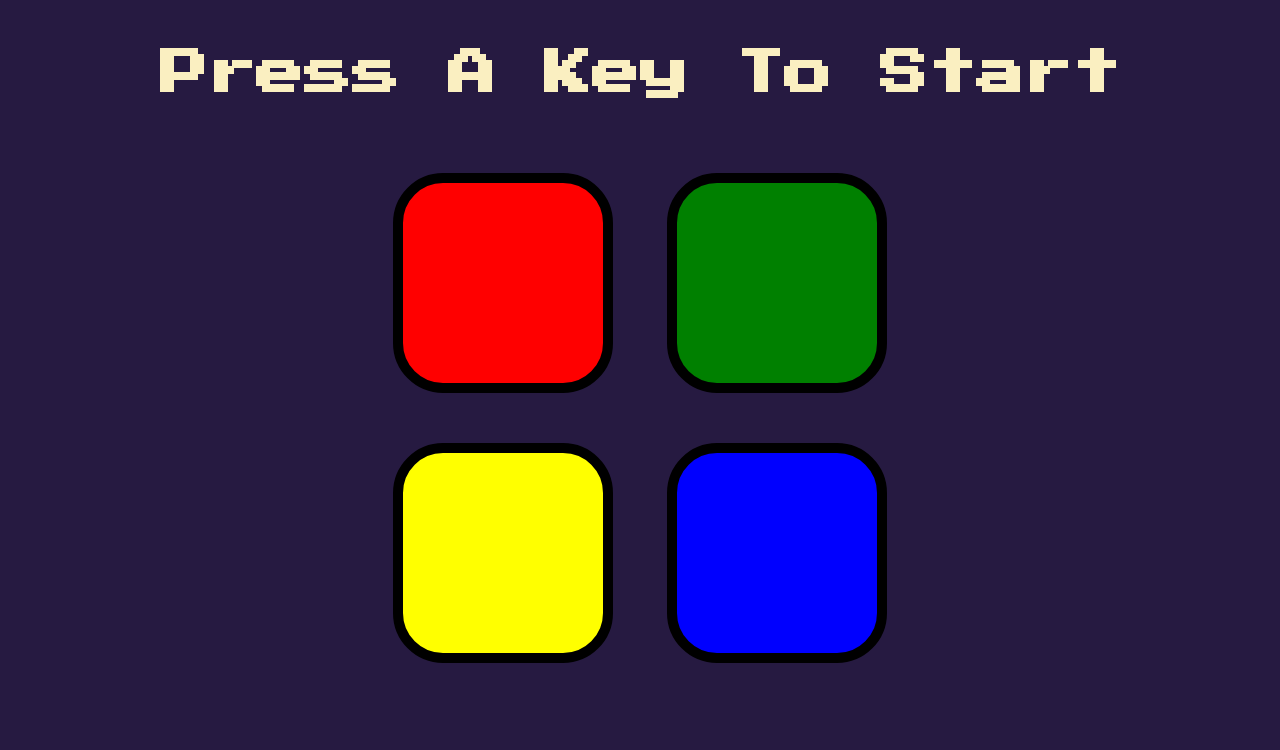
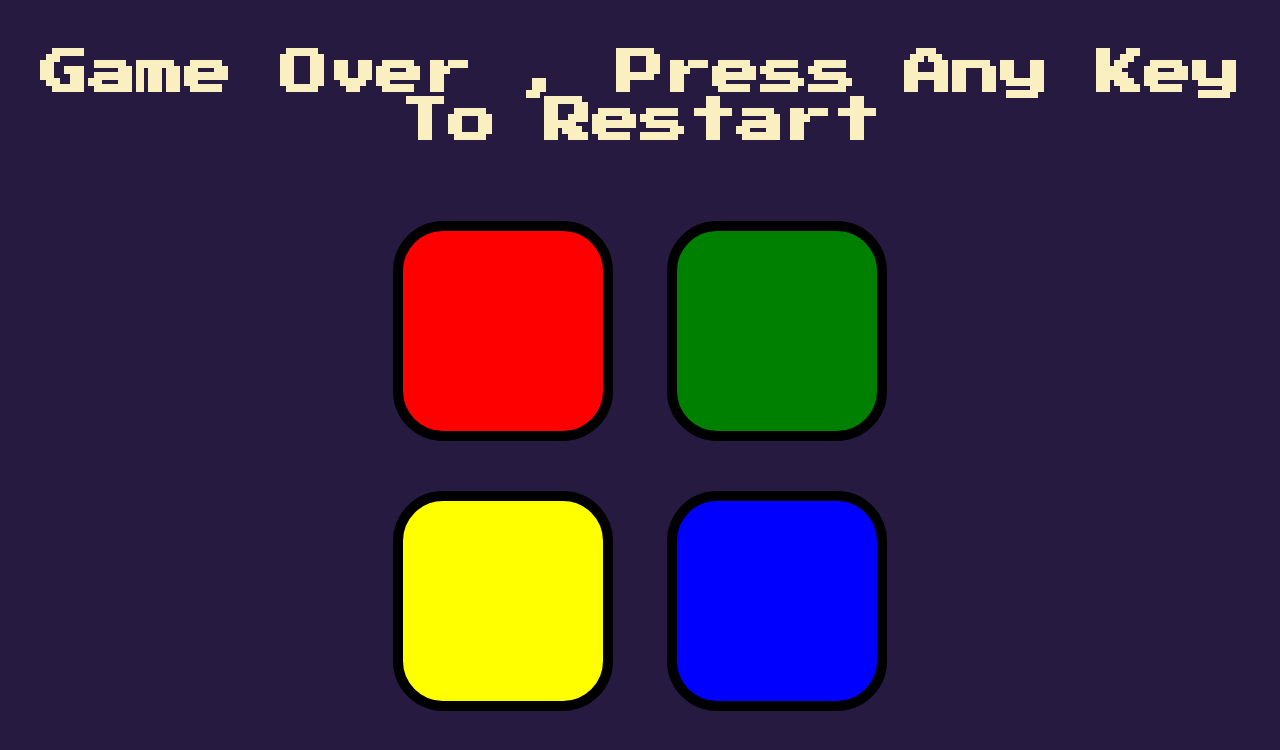
Before and after one commit to naina25/SimonGame, a plain HTML site: page simon.html in a window 1280 px wide. Both pictures are taken after a click on the button 503 px from the left and 283 px from the top of the page. Drawn offline with nearby package versions, Linux system fonts and the light colour scheme.

Commit message:
Added Animations when game is over

```diff
--- a/actions.js
+++ b/actions.js
@@ -49,4 +49,12 @@ function checkAnswer(currentLevel){
             userClickedPattern = [];
         }
     }
+    else{
+        playSound('wrong');
+        $('body').addClass('gameOver');
+        setTimeout(function(){
+            $('body').removeClass('gameOver');
+        },200);
+        $('h1').text('Game Over , Press any key to restart');
+    }
 }
--- a/styles.css
+++ b/styles.css
@@ -39,3 +39,6 @@ h1{
     box-shadow: 0px 0px 30px white;
     background-color: rgb(211, 203, 203) !important;
 }
+.gameOver{
+    background: red;
+}
```
